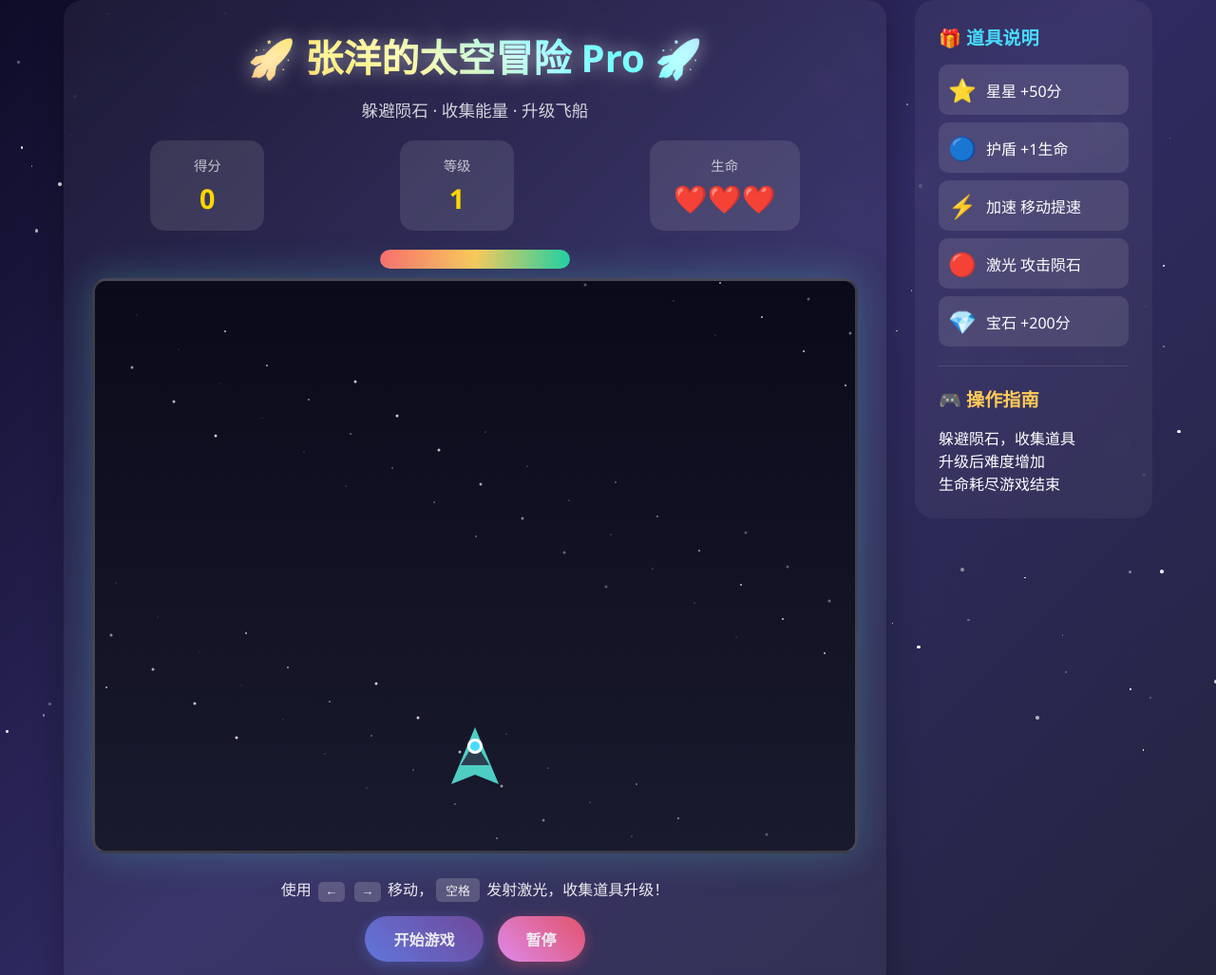
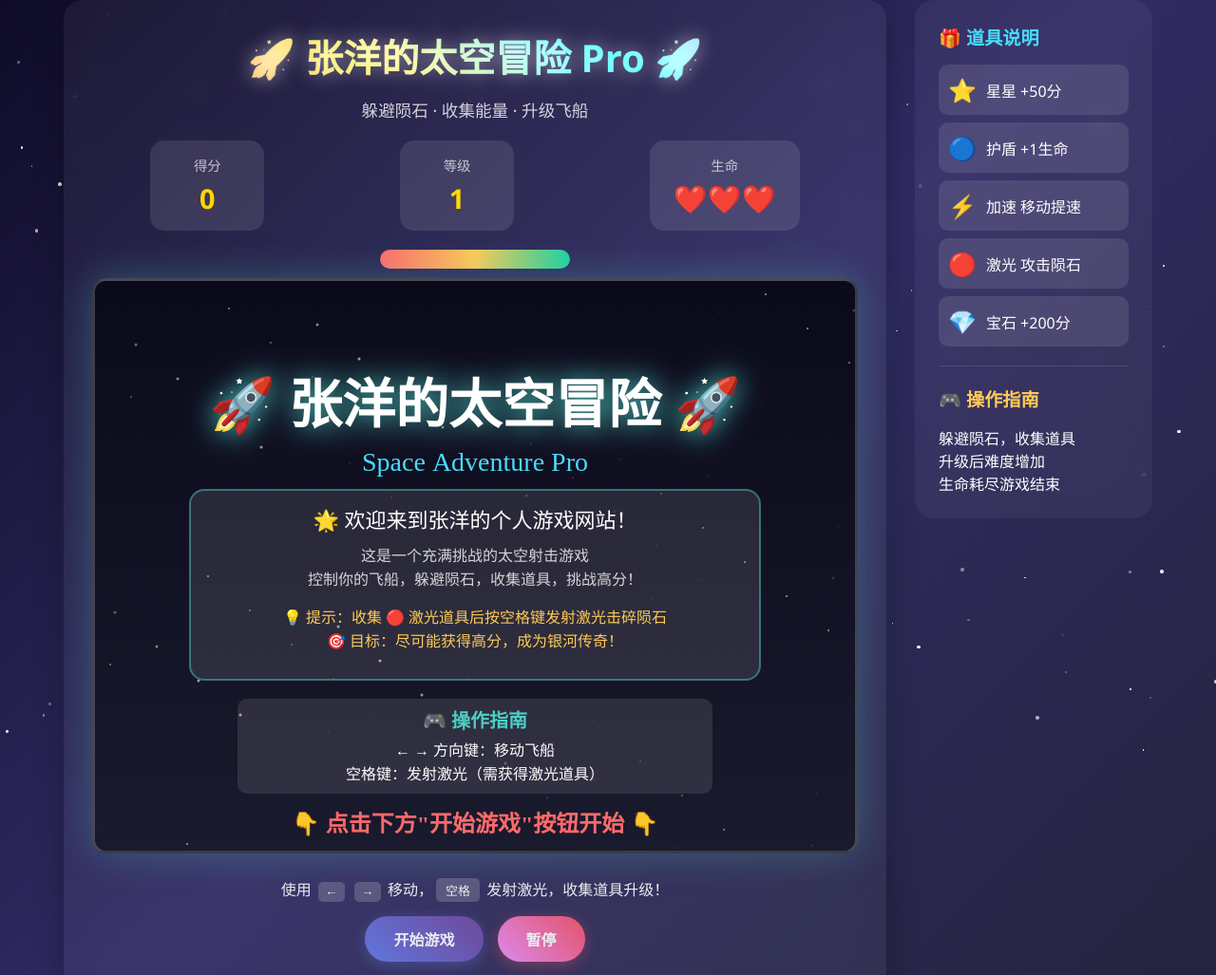
Before and after one commit to hardihuang/zhangyang, a plain HTML site: page index.html in a window 1280 px wide. Shown: the top 1027 px of the page at 95% size. Drawn offline with Linux system fonts and the light colour scheme; animation ran at ten frames a second.

Commit message:
增加开始界面和网站介绍，提升激光出现频率
新增功能：
- 精美的开始界面，包含动态星星背景
- 网站介绍：欢迎来到张洋的个人游戏网站
- 游戏说明和操作指南
- 激光道具出现频率从15%提升到25%
- 开始界面动画效果

```diff
--- a/index.html
+++ b/index.html
@@ -574,10 +574,10 @@
         // 创建道具
         function createPowerUp() {
             const types = [
-                { type: 'shield', icon: '🔵', color: '#4ecdc4', chance: 0.15 },
-                { type: 'speed', icon: '⚡', color: '#feca57', chance: 0.2 },
-                { type: 'laser', icon: '🔴', color: '#ff6b6b', chance: 0.15 },
-                { type: 'gem', icon: '💎', color: '#a29bfe', chance: 0.1 }
+                { type: 'shield', icon: '🔵', color: '#4ecdc4', chance: 0.12 },
+                { type: 'speed', icon: '⚡', color: '#feca57', chance: 0.15 },
+                { type: 'laser', icon: '🔴', color: '#ff6b6b', chance: 0.25 },
+                { type: 'gem', icon: '💎', color: '#a29bfe', chance: 0.08 }
             ];
 
             const rand = Math.random();
@@ -940,6 +940,96 @@
             document.getElementById('healthBar').style.width = healthPercent + '%';
         }
 
+        // 绘制开始界面
+        function drawStartScreen() {
+            // 背景
+            const bgGradient = ctx.createLinearGradient(0, 0, 0, canvas.height);
+            bgGradient.addColorStop(0, '#0a0a1a');
+            bgGradient.addColorStop(1, '#1a1a2e');
+            ctx.fillStyle = bgGradient;
+            ctx.fillRect(0, 0, canvas.width, canvas.height);
+
+            // 动态星星背景
+            ctx.fillStyle = '#fff';
+            for (let i = 0; i < 100; i++) {
+                const x = ((i * 137) + Date.now() * 0.02) % canvas.width;
+                const y = ((i * 53) + Date.now() * 0.03) % canvas.height;
+                const size = (i % 3) + 1;
+                const alpha = 0.3 + Math.sin(Date.now() * 0.001 + i) * 0.3;
+                ctx.globalAlpha = Math.max(0, alpha);
+                ctx.beginPath();
+                ctx.arc(x, y, size * 0.5, 0, Math.PI * 2);
+                ctx.fill();
+            }
+            ctx.globalAlpha = 1;
+
+            // 标题
+            ctx.save();
+            ctx.translate(canvas.width/2, 150);
+
+            // 标题光晕
+            ctx.shadowBlur = 30;
+            ctx.shadowColor = '#4ecdc4';
+            ctx.fillStyle = '#fff';
+            ctx.font = 'bold 56px "Microsoft YaHei"';
+            ctx.textAlign = 'center';
+            ctx.fillText('🚀 张洋的太空冒险 🚀', 0, 0);
+
+            ctx.shadowBlur = 0;
+            ctx.font = '28px "Microsoft YaHei"';
+            ctx.fillStyle = '#48dbfb';
+            ctx.fillText('Space Adventure Pro', 0, 50);
+
+            ctx.restore();
+
+            // 网站介绍框
+            ctx.fillStyle = 'rgba(255,255,255,0.1)';
+            ctx.strokeStyle = 'rgba(78, 205, 196, 0.5)';
+            ctx.lineWidth = 2;
+            ctx.beginPath();
+            ctx.roundRect(canvas.width/2 - 300, 220, 600, 200, 15);
+            ctx.fill();
+            ctx.stroke();
+
+            // 网站介绍文字
+            ctx.fillStyle = '#fff';
+            ctx.font = '22px "Microsoft YaHei"';
+            ctx.textAlign = 'center';
+            ctx.fillText('🌟 欢迎来到张洋的个人游戏网站！', canvas.width/2, 260);
+
+            ctx.font = '16px "Microsoft YaHei"';
+            ctx.fillStyle = 'rgba(255,255,255,0.8)';
+            ctx.fillText('这是一个充满挑战的太空射击游戏', canvas.width/2, 295);
+            ctx.fillText('控制你的飞船，躲避陨石，收集道具，挑战高分！', canvas.width/2, 320);
+
+            ctx.fillStyle = '#feca57';
+            ctx.fillText('💡 提示：收集 🔴 激光道具后按空格键发射激光击碎陨石', canvas.width/2, 360);
+            ctx.fillText('🎯 目标：尽可能获得高分，成为银河传奇！', canvas.width/2, 385);
+
+            // 操作说明
+            ctx.fillStyle = 'rgba(255,255,255,0.1)';
+            ctx.beginPath();
+            ctx.roundRect(canvas.width/2 - 250, 440, 500, 100, 10);
+            ctx.fill();
+
+            ctx.fillStyle = '#4ecdc4';
+            ctx.font = 'bold 20px "Microsoft YaHei"';
+            ctx.fillText('🎮 操作指南', canvas.width/2, 470);
+
+            ctx.font = '16px "Microsoft YaHei"';
+            ctx.fillStyle = '#fff';
+            ctx.fillText('← → 方向键：移动飞船', canvas.width/2, 500);
+            ctx.fillText('空格键：发射激光（需获得激光道具）', canvas.width/2, 525);
+
+            // 开始提示
+            ctx.save();
+            ctx.translate(canvas.width/2, 580);
+            ctx.fillStyle = `rgba(255, 107, 107, ${0.8 + Math.sin(Date.now() * 0.005) * 0.2})`;
+            ctx.font = 'bold 24px "Microsoft YaHei"';
+            ctx.fillText('👇 点击下方"开始游戏"按钮开始 👇', 0, 0);
+            ctx.restore();
+        }
+
         // 开始游戏
         function startGame() {
             if (gameRunning) return;
@@ -1018,10 +1108,17 @@
             ctx.fillText('点击"开始游戏"重新开始', canvas.width/2, canvas.height/2 + 160);
         }
 
+        // 开始界面动画循环
+        function startScreenLoop() {
+            if (gameRunning) return;
+            drawStartScreen();
+            requestAnimationFrame(startScreenLoop);
+        }
+
         // 初始化
         createBackgroundStars();
-        draw();
         updateLives();
+        startScreenLoop(); // 显示开始界面
     </script>
 </body>
 </html>
```
